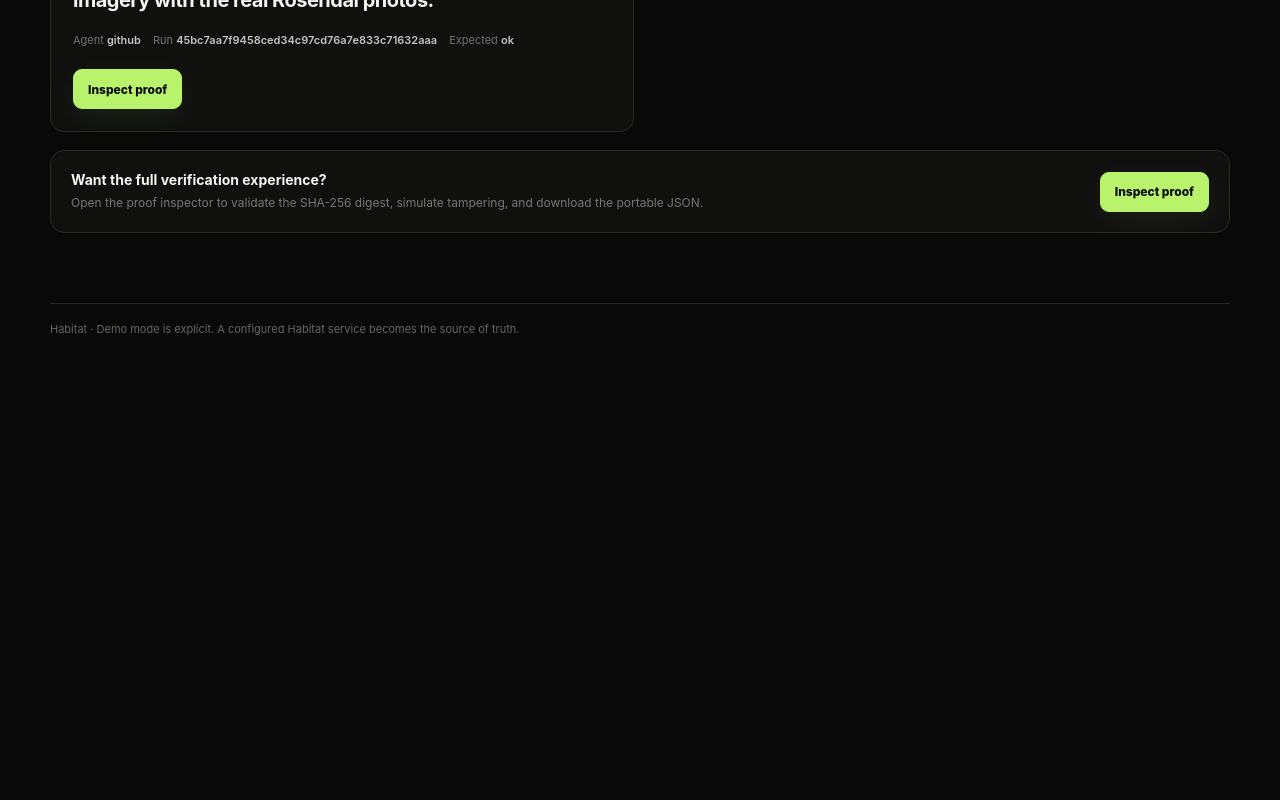
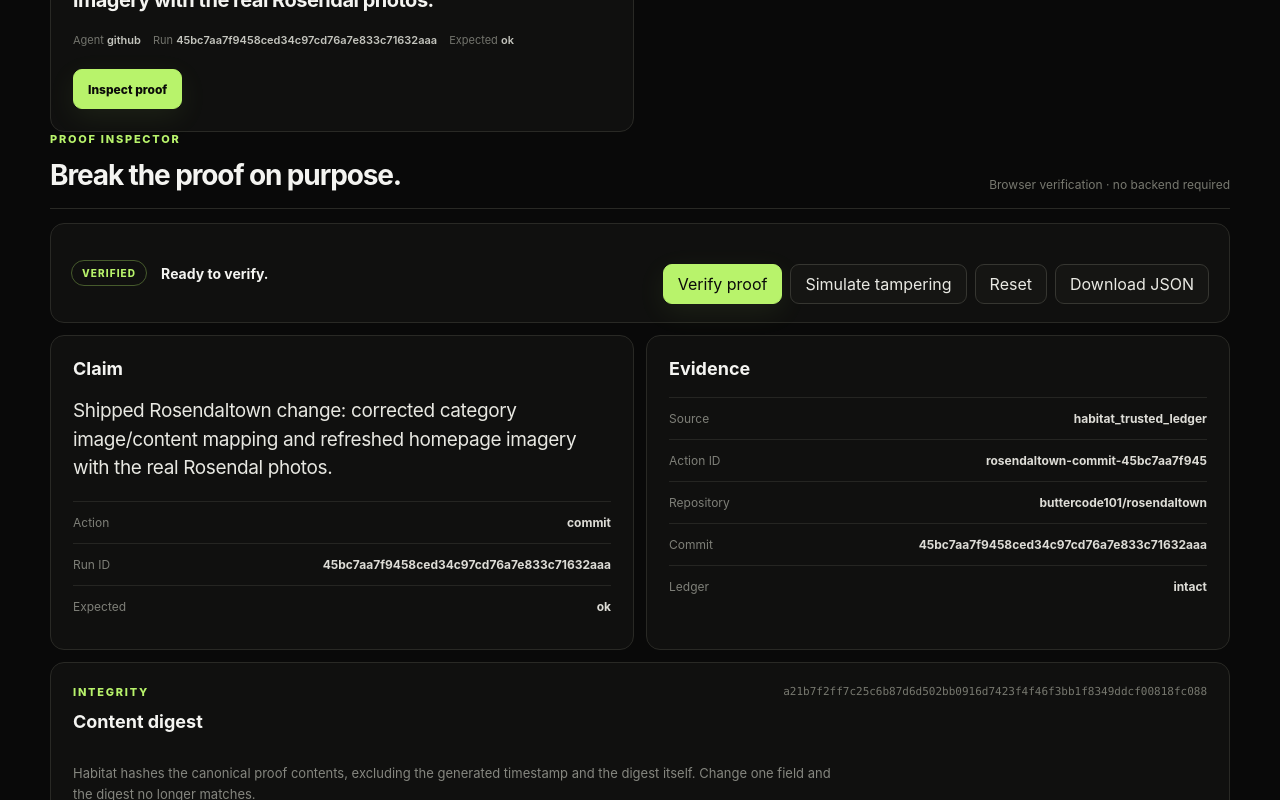
Before and after one commit to buttercode101/Habitat, a Next.js app in the folder web/: page /dashboard in a window 1280 px wide. Shown: the part 1120-1920 px from the top of the page. Before the commit the page ends 1526 px from the top, so only its background shows below. Built offline with nearby package versions, Linux system fonts and the light colour scheme.

Commit message:
Embed proof inspector in dashboard demo mode

```diff
--- a/web/app/dashboard/page.tsx
+++ b/web/app/dashboard/page.tsx
@@ -1,6 +1,7 @@
 import Link from "next/link";
 import type { Metadata } from "next";
 import { getClaims, getStatus, type Claim } from "../../lib/habitat";
+import ProofDemo from "./ProofDemo";
 
 export const metadata: Metadata = {
   title: "Habitat Dashboard",
@@ -49,7 +50,7 @@ function DemoDashboard({ error }: { error: string }) {
       </section>
       <section className="section-head"><div><p className="eyebrow">Repository proof</p><h2>One real claim, ready to inspect</h2></div><span className="muted">Checked-in artifact</span></section>
       <div className="claims"><ClaimCard claim={DEMO_CLAIM} demo /></div>
-      <div className="demo-bridge"><div><strong>Want the full verification experience?</strong><span>Open the proof inspector to validate the SHA-256 digest, simulate tampering, and download the portable JSON.</span></div><Link className="button primary" href="/proof-demo">Inspect proof</Link></div>
+      <ProofDemo />
       <footer><Link href="/">Habitat</Link> · Demo mode is explicit. A configured Habitat service becomes the source of truth.</footer>
     </main>
   );
```
